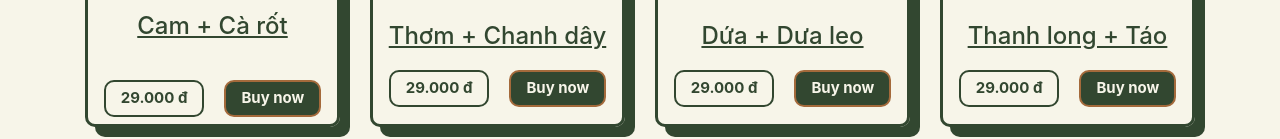
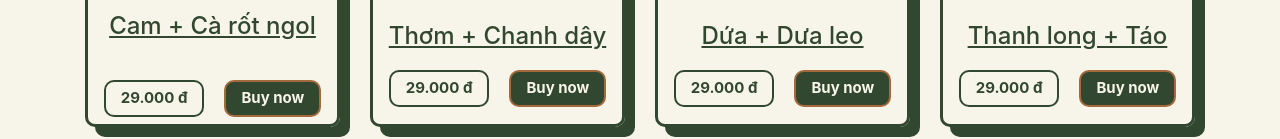
Before and after one commit to hvthanh733/cheaptrip_web, a plain HTML site: page index.html in a window 1280 px wide. Shown: the part 2078-2217 px from the top of the page. Drawn offline with nearby package versions, Linux system fonts and the light colour scheme.

Commit message:
modify index

```diff
--- a/index.html
+++ b/index.html
@@ -311,7 +311,7 @@
                 <!-- <img src="../assets/img/must_try.png" alt=""> -->
               </div>
               <h4 class="name_food">
-                Cam + Cà rốt
+                Cam + Cà rốt ngol
               </h4>
               <div class="comment">
                 <p style="visibility: hidden; padding: 0px;">Cá ngừ · Sốt mayo · Rau xà lách · Cà chua</p>
```
